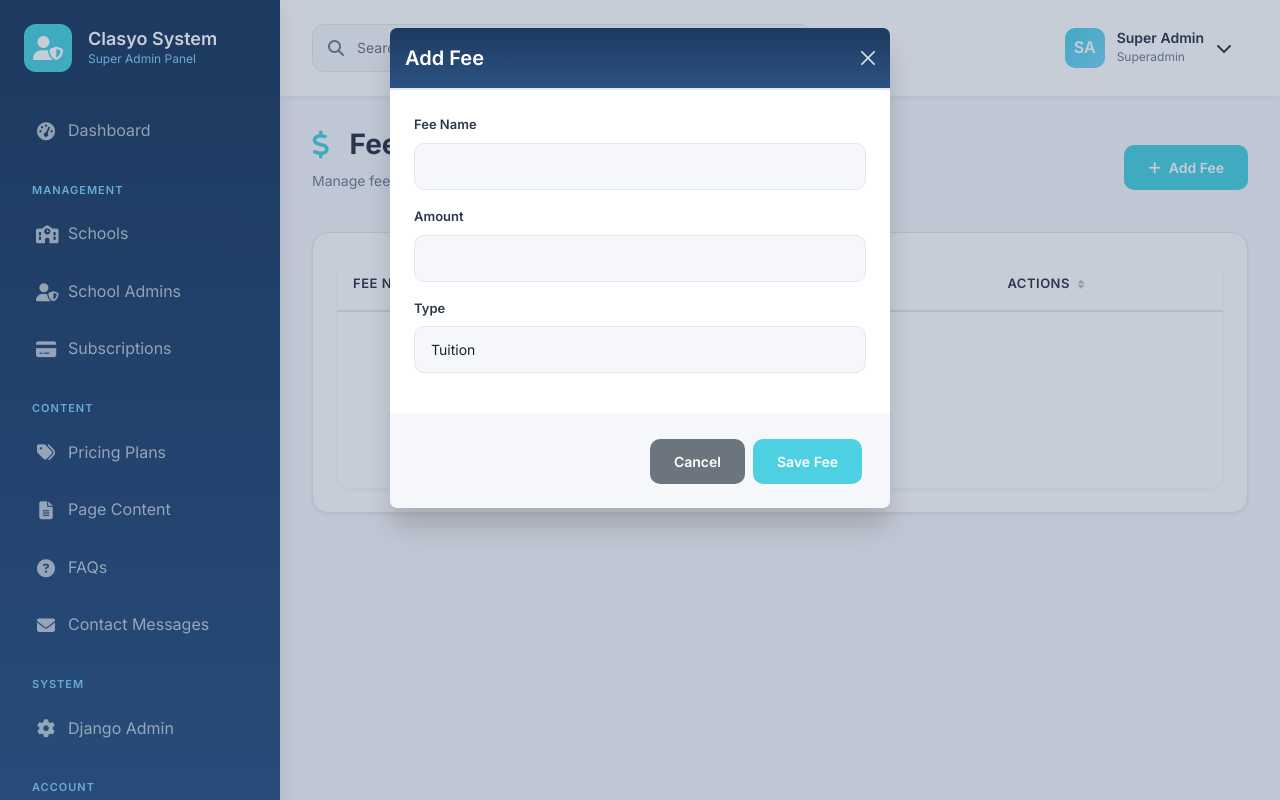
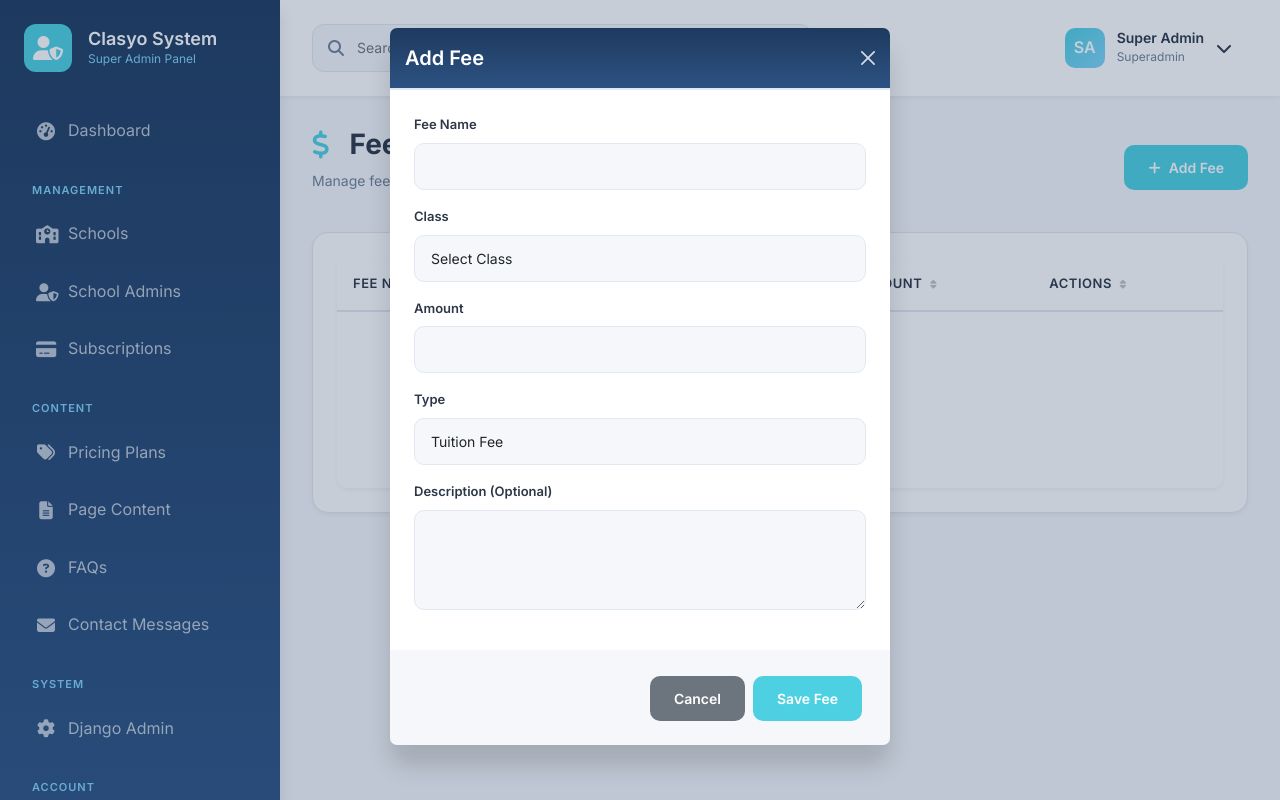
Before and after one commit to timestentechnologies/Clasyo, a Django app: page /school/demo-school/fees/ in a window 1280 px wide, after a click on "Add Fee". Run offline with Django 4.2, Linux system fonts and the light colour scheme; a user stored in the database is signed in; data comes from the database, SQL or seed files in the repository; data that the repository does not hold is empty; parts of the project's set-up code (start-up, migrations or seed data) failed here and were passed over; some libraries are stand-ins or nearby versions.

Commit message:
fee structure

```diff
--- a/fees/views.py
+++ b/fees/views.py
@@ -9,15 +9,13 @@ from django.utils.decorators import method_decorator
 
 # Check if models exist
 try:
-    from .models import FeeStructure, FeePayment, Wallet
+    from .models import FeeStructure, FeeCollection
     MODELS_EXIST = True
 except ImportError:
     MODELS_EXIST = False
     class FeeStructure:
         pass
-    class FeePayment:
-        pass
-    class Wallet:
+    class FeeCollection:
         pass
 
 
@@ -34,6 +32,8 @@ class FeeStructureView(ListView):
     def get_context_data(self, **kwargs):
         context = super().get_context_data(**kwargs)
         context['school_slug'] = self.kwargs.get('school_slug', '')
+        from academics.models import Class
+        context['classes'] = Class.objects.filter(is_active=True)
         return context
 
     def post(self, request, *args, **kwargs):
@@ -41,8 +41,12 @@ class FeeStructureView(ListView):
             if not request.user.is_authenticated:
                 return JsonResponse({'success': False, 'error': 'Not authenticated'})
 
+            if not MODELS_EXIST:
+                return JsonResponse({'success': False, 'error': 'Fee models are not available'})
+
             FeeStructure.objects.create(
                 name=request.POST.get('name'),
+                class_name_id=request.POST.get('class_id'),
                 amount=request.POST.get('amount'),
                 fee_type=request.POST.get('fee_type'),
                 description=request.POST.get('description', '')
@@ -61,7 +65,7 @@ class CollectFeesView(ListView):
 
     def get_queryset(self):
         if MODELS_EXIST:
-            return FeePayment.objects.all()
+            return FeeCollection.objects.all()
         return []
 
     def get_context_data(self, **kwargs):
@@ -79,13 +83,25 @@ class CollectFeesView(ListView):
             if not request.user.is_authenticated:
                 return JsonResponse({'success': False, 'error': 'Not authenticated'})
 
-            FeePayment.objects.create(
+            if not MODELS_EXIST:
+                return JsonResponse({'success': False, 'error': 'Fee models are not available'})
+
+            # Get the fee structure to determine the amount
+            fee_structure = FeeStructure.objects.get(id=request.POST.get('fee_structure_id'))
+            paid_amount = request.POST.get('amount_paid', 0)
+
+            FeeCollection.objects.create(
                 student_id=request.POST.get('student_id'),
                 fee_structure_id=request.POST.get('fee_structure_id'),
-                amount_paid=request.POST.get('amount_paid'),
+                amount=fee_structure.amount,
+                paid_amount=paid_amount,
                 payment_method=request.POST.get('payment_method'),
-                transaction_id=request.POST.get('transaction_id', ''),
-                note=request.POST.get('note', '')
+                payment_date=request.POST.get('payment_date'),
+                due_date=request.POST.get('due_date'),
+                receipt_number=request.POST.get('transaction_id', ''),
+                notes=request.POST.get('note', ''),
+                collected_by=request.user,
+                payment_status='paid' if float(paid_amount) >= float(fee_structure.amount) else 'partial'
             )
             return JsonResponse({'success': True})
         except Exception as e:
@@ -100,14 +116,14 @@ class FeeTransactionView(LoginRequiredMixin, ListView):
 
     def get_queryset(self):
         if MODELS_EXIST:
-            return FeePayment.objects.all().order_by('-payment_date')
+            return FeeCollection.objects.all().order_by('-payment_date')
         return []
 
     def get_context_data(self, **kwargs):
         context = super().get_context_data(**kwargs)
         context['school_slug'] = self.kwargs.get('school_slug', '')
         if MODELS_EXIST:
-            total_collected = FeePayment.objects.aggregate(total=models.Sum('amount_paid'))['total'] or 0
+            total_collected = FeeCollection.objects.aggregate(total=models.Sum('amount_paid'))['total'] or 0
         else:
             total_collected = 0
         context['total_collected'] = total_collected
@@ -119,8 +135,7 @@ class WalletView(LoginRequiredMixin, ListView):
     context_object_name = 'wallets'
 
     def get_queryset(self):
-        if MODELS_EXIST:
-            return Wallet.objects.all()
+        # TODO: Wallet model needs to be created
         return []
 
     def get_context_data(self, **kwargs):
@@ -138,7 +153,7 @@ class MyFeesView(LoginRequiredMixin, ListView):
     def get_queryset(self):
         if MODELS_EXIST and hasattr(self.request.user, 'student_profile'):
             student = self.request.user.student_profile
-            return FeePayment.objects.filter(student=student).order_by('-payment_date')
+            return FeeCollection.objects.filter(student=student).order_by('-payment_date')
         return []
 
     def get_context_data(self, **kwargs):
@@ -151,7 +166,7 @@ class MyFeesView(LoginRequiredMixin, ListView):
 
             # Calculate fee statistics
             if MODELS_EXIST:
-                total_paid = FeePayment.objects.filter(student=student).aggregate(
+                total_paid = FeeCollection.objects.filter(student=student).aggregate(
                     total=models.Sum('amount_paid'))['total'] or 0
                 context['total_paid'] = total_paid
 
--- a/templates/fees/fee_structure.html
+++ b/templates/fees/fee_structure.html
@@ -15,11 +15,12 @@
 <div class="modern-card">
     <div class="table-responsive">
         <table class="table">
-            <thead><tr><th>Fee Name</th><th>Type</th><th>Amount</th><th>Actions</th></tr></thead>
+            <thead><tr><th>Fee Name</th><th>Class</th><th>Type</th><th>Amount</th><th>Actions</th></tr></thead>
     <tbody>
         {% for fee in fee_structures %}
         <tr>
             <td><strong>{{ fee.name }}</strong></td>
+            <td>{{ fee.class_name.name }}</td>
             <td>{{ fee.fee_type }}</td>
             <td>${{ fee.amount }}</td>
             <td>
@@ -29,7 +30,7 @@
         </tr>
         {% empty %}
         <tr>
-            <td colspan="4" class="text-center py-5">
+            <td colspan="5" class="text-center py-5">
                 <i class="fas fa-dollar-sign fa-3x text-muted mb-3 d-block"></i>
                 <p class="text-muted mb-0">No fee structures found.</p>
             </td>
@@ -48,8 +49,33 @@
                 <form id="feeForm">
                     {% csrf_token %}
                     <div class="mb-3"><label>Fee Name</label><input type="text" name="name" class="form-control" required></div>
+                    <div class="mb-3">
+                        <label>Class</label>
+                        <select name="class_id" class="form-control" required>
+                            <option value="">Select Class</option>
+                            {% for class in classes %}
+                            <option value="{{ class.id }}">{{ class.name }}</option>
+                            {% endfor %}
+                        </select>
+                    </div>
                     <div class="mb-3"><label>Amount</label><input type="number" name="amount" class="form-control" required></div>
-                    <div class="mb-3"><label>Type</label><select name="fee_type" class="form-control"><option value="tuition">Tuition</option><option value="transport">Transport</option><option value="library">Library</option></select></div>
+                    <div class="mb-3">
+                        <label>Type</label>
+                        <select name="fee_type" class="form-control" required>
+                            <option value="tuition">Tuition Fee</option>
+                            <option value="transport">Transport Fee</option>
+                            <option value="library">Library Fee</option>
+                            <option value="lab">Laboratory Fee</option>
+                            <option value="sports">Sports Fee</option>
+                            <option value="exam">Examination Fee</option>
+                            <option value="admission">Admission Fee</option>
+                            <option value="other">Other Fee</option>
+                        </select>
+                    </div>
+                    <div class="mb-3">
+                        <label>Description (Optional)</label>
+                        <textarea name="description" class="form-control" rows="3"></textarea>
+                    </div>
                 </form>
             </div>
             <div class="modal-footer">
```
Also changed, not shown: templates/fees/collect_fees.html (+24 -4 lines).
